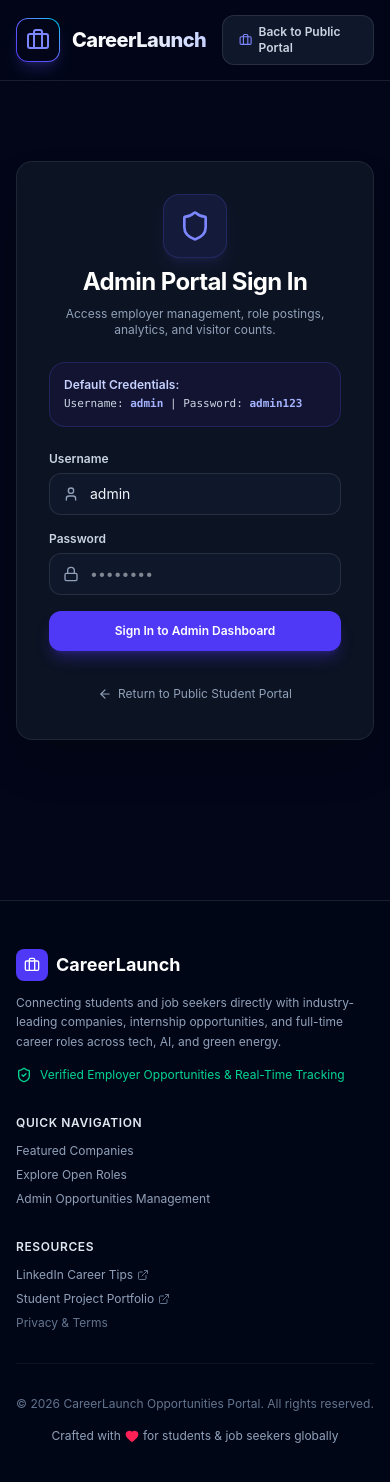
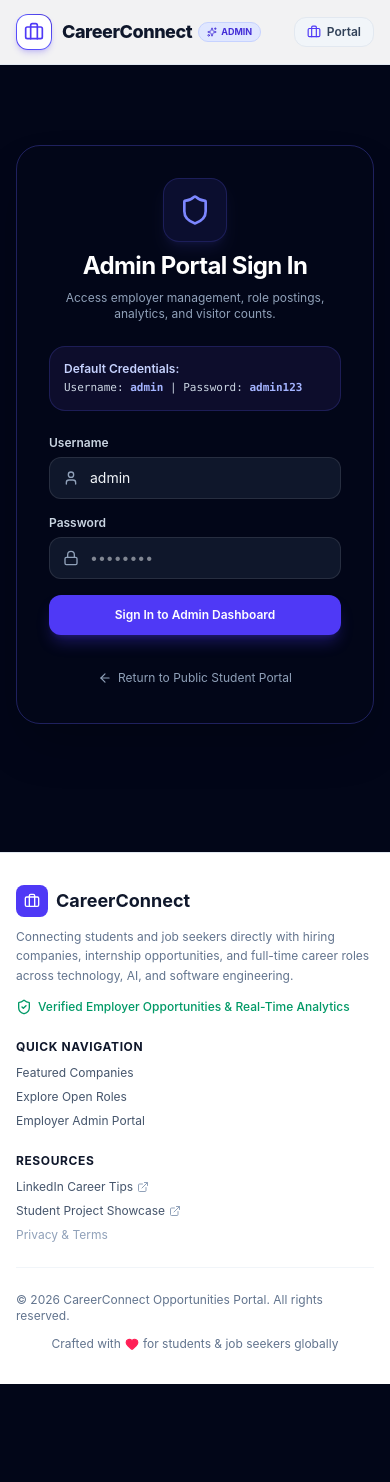
Before and after one commit to Tilak0907/career_webpage, a Next.js app: page /admin in a window 390 px wide. Shown: the top 1482 px of the page. After the commit the page ends 1384 px from the top, so only its background shows below. Built offline with nearby package versions, Linux system fonts and the light colour scheme; no server answers.

Commit message:
Redesign User Portal to crisp Light UI theme and 100% mobile responsiveness

```diff
--- a/src/app/globals.css
+++ b/src/app/globals.css
@@ -2,160 +2,153 @@
 
 @layer base {
   :root {
-    --bg-main: #0b0f19;
-    --bg-card: rgba(17, 24, 39, 0.75);
-    --bg-card-hover: rgba(31, 41, 55, 0.85);
-    --border-card: rgba(255, 255, 255, 0.08);
-    --border-glow: rgba(99, 102, 241, 0.4);
+    --bg-main-light: #f8fafc;
+    --bg-card-light: #ffffff;
+    --border-light: #e2e8f0;
+    --text-primary-light: #0f172a;
+    --text-secondary-light: #475569;
+    --text-muted-light: #64748b;
 
-    --primary: #6366f1;
-    --primary-hover: #4f46e5;
-    --primary-light: rgba(99, 102, 241, 0.15);
+    --primary-indigo: #4f46e5;
+    --primary-indigo-hover: #4338ca;
+    --primary-indigo-light: #e0e7ff;
 
-    --accent-cyan: #06b6d4;
-    --accent-emerald: #10b981;
-    --accent-rose: #f43f5e;
-    --accent-amber: #f59e0b;
-
-    --text-primary: #f8fafc;
-    --text-secondary: #94a3b8;
-    --text-muted: #64748b;
+    --accent-emerald: #059669;
+    --accent-rose: #e11d48;
+    --accent-amber: #d97706;
   }
 
   body {
-    background-color: var(--bg-main);
-    color: var(--text-primary);
+    background-color: var(--bg-main-light);
+    color: var(--text-primary-light);
     font-family: 'Inter', system-ui, -apple-system, BlinkMacSystemFont, 'Segoe UI', Roboto, Oxygen, Ubuntu, Cantarell, sans-serif;
     min-height: 100vh;
     overflow-x: hidden;
+    -webkit-tap-highlight-color: transparent;
   }
 }
 
-/* Glassmorphism Card Utility */
-.glass-card {
-  background: var(--bg-card);
-  backdrop-filter: blur(16px);
-  -webkit-backdrop-filter: blur(16px);
-  border: 1px solid var(--border-card);
-  border-radius: 1rem;
+/* Sleek Light Glassmorphism Card Utility */
+.light-card {
+  background: #ffffff;
+  border: 1px solid var(--border-light);
+  border-radius: 1.25rem;
+  box-shadow: 0 4px 20px -2px rgba(15, 23, 42, 0.05);
   transition: all 0.25s cubic-bezier(0.4, 0, 0.2, 1);
 }
 
-.glass-card:hover {
-  border-color: rgba(99, 102, 241, 0.3);
-  box-shadow: 0 10px 30px -10px rgba(99, 102, 241, 0.15);
+.light-card:hover {
+  border-color: #cbd5e1;
+  box-shadow: 0 12px 30px -8px rgba(79, 70, 229, 0.12);
 }
 
-.glass-modal {
-  background: rgba(15, 23, 42, 0.92);
-  backdrop-filter: blur(24px);
-  -webkit-backdrop-filter: blur(24px);
-  border: 1px solid rgba(255, 255, 255, 0.12);
-  box-shadow: 0 25px 50px -12px rgba(0, 0, 0, 0.6);
+.light-modal {
+  background: #ffffff;
+  border: 1px solid #cbd5e1;
+  box-shadow: 0 25px 50px -12px rgba(15, 23, 42, 0.25);
 }
 
-/* Glow Badges */
-.badge-indigo {
-  background: rgba(99, 102, 241, 0.12);
-  color: #818cf8;
-  border: 1px solid rgba(99, 102, 241, 0.25);
+/* Light Theme Badges */
+.badge-light-indigo {
+  background: #e0e7ff;
+  color: #3730a3;
+  border: 1px solid #c7d2fe;
 }
 
-.badge-emerald {
-  background: rgba(16, 185, 129, 0.12);
-  color: #34d399;
-  border: 1px solid rgba(16, 185, 129, 0.25);
+.badge-light-emerald {
+  background: #d1fae5;
+  color: #065f46;
+  border: 1px solid #a7f3d0;
 }
 
-.badge-rose {
-  background: rgba(244, 63, 94, 0.12);
-  color: #fb7185;
-  border: 1px solid rgba(244, 63, 94, 0.25);
+.badge-light-rose {
+  background: #ffe4e6;
+  color: #9f1239;
+  border: 1px solid #fecdd3;
 }
 
-.badge-amber {
-  background: rgba(245, 158, 11, 0.12);
-  color: #fbbf24;
-  border: 1px solid rgba(245, 158, 11, 0.25);
+.badge-light-amber {
+  background: #fef3c7;
+  color: #92400e;
+  border: 1px solid #fde68a;
 }
 
 /* Custom Scrollbars */
 ::-webkit-scrollbar {
-  width: 8px;
-  height: 8px;
+  width: 6px;
+  height: 6px;
 }
 
 ::-webkit-scrollbar-track {
-  background: rgba(15, 23, 42, 0.6);
+  background: #f1f5f9;
 }
 
 ::-webkit-scrollbar-thumb {
-  background: rgba(99, 102, 241, 0.3);
+  background: #cbd5e1;
   border-radius: 4px;
 }
 
 ::-webkit-scrollbar-thumb:hover {
-  background: rgba(99, 102, 241, 0.6);
+  background: #94a3b8;
 }
 
-/* Rich Text / CKEditor Render Formatting */
-.rich-content {
-  color: #cbd5e1;
-  line-height: 1.7;
+/* Rich Text / CKEditor Light Mode Formatting */
+.rich-content-light {
+  color: #334155;
+  line-height: 1.75;
 }
 
-.rich-content h1, .rich-content h2, .rich-content h3, .rich-content h4 {
-  color: #f8fafc;
+.rich-content-light h1,
+.rich-content-light h2,
+.rich-content-light h3,
+.rich-content-light h4 {
+  color: #0f172a;
   font-weight: 700;
   margin-top: 1.25rem;
   margin-bottom: 0.75rem;
+  line-height: 1.3;
 }
 
-.rich-content h1 { font-size: 1.5rem; }
-.rich-content h2 { font-size: 1.3rem; }
-.rich-content h3 { font-size: 1.15rem; }
-.rich-content h4 { font-size: 1.05rem; }
+.rich-content-light h1 { font-size: 1.4rem; }
+.rich-content-light h2 { font-size: 1.25rem; }
+.rich-content-light h3 { font-size: 1.1rem; }
+.rich-content-light h4 { font-size: 1.0rem; }
 
-.rich-content p {
+.rich-content-light p {
+  margin-bottom: 0.85rem;
+}
+
+.rich-content-light ul,
+.rich-content-light ol {
+  margin-left: 1.25rem;
+  margin-bottom: 0.85rem;
+}
+
+.rich-content-light ul { list-style-type: disc; }
+.rich-content-light ol { list-style-type: decimal; }
+
+.rich-content-light li {
+  margin-bottom: 0.3rem;
+}
+
+.rich-content-light strong {
+  color: #0f172a;
+}
+
+.rich-content-light blockquote {
+  border-left: 4px solid var(--primary-indigo);
+  padding-left: 1rem;
+  font-style: italic;
+  color: #475569;
+  background: #f1f5f9;
+  padding: 0.75rem 1rem;
+  border-radius: 0 0.5rem 0.5rem 0;
   margin-bottom: 1rem;
 }
 
-.rich-content ul, .rich-content ol {
-  margin-left: 1.5rem;
-  margin-bottom: 1rem;
+/* Mobile Responsiveness & Touch Utilities */
+@media (max-width: 640px) {
+  .rich-content-light h1 { font-size: 1.25rem; }
+  .rich-content-light h2 { font-size: 1.15rem; }
+  .rich-content-light h3 { font-size: 1.05rem; }
 }
-
-.rich-content ul { list-style-type: disc; }
-.rich-content ol { list-style-type: decimal; }
-
-.rich-content li {
-  margin-bottom: 0.35rem;
-}
-
-.rich-content strong {
-  color: #f1f5f9;
-}
-
-.rich-content blockquote {
-  border-left: 3px solid var(--primary);
-  padding-left: 1rem;
-  font-style: italic;
-  color: #94a3b8;
-  margin-bottom: 1rem;
-}
-
-/* Pulse Glow Animation */
-@keyframes pulse-glow {
-  0%, 100% {
-    opacity: 0.4;
-    transform: scale(1);
-  }
-  50% {
-    opacity: 0.8;
-    transform: scale(1.05);
-  }
-}
-
-.pulse-glow {
-  animation: pulse-glow 4s ease-in-out infinite;
-}
--- a/src/components/Footer.tsx
+++ b/src/components/Footer.tsx
@@ -2,54 +2,61 @@
 
 import React from 'react';
 import { Briefcase, Heart, ShieldCheck, ExternalLink } from 'lucide-react';
+import Link from 'next/link';
 
 export const Footer: React.FC = () => {
   return (
-    <footer className="w-full border-t border-white/10 bg-slate-950/90 text-slate-400 mt-20">
-      <div className="max-w-7xl mx-auto px-4 sm:px-6 lg:px-8 py-12">
-        <div className="grid grid-cols-1 md:grid-cols-4 gap-8 mb-8">
+    <footer className="w-full border-t border-slate-200 bg-white text-slate-600 mt-12 sm:mt-20">
+      <div className="max-w-7xl mx-auto px-4 sm:px-6 lg:px-8 py-8 sm:py-12">
+        <div className="grid grid-cols-1 md:grid-cols-4 gap-6 sm:gap-8 mb-6 sm:mb-8">
           {/* Brand Info */}
-          <div className="md:col-span-2 space-y-3">
+          <div className="md:col-span-2 space-y-2.5">
             <div className="flex items-center gap-2">
               <div className="w-8 h-8 rounded-lg bg-indigo-600 flex items-center justify-center">
                 <Briefcase className="w-4 h-4 text-white" />
               </div>
-              <span className="font-bold text-lg text-white">CareerLaunch</span>
+              <span className="font-bold text-lg text-slate-900">CareerConnect</span>
             </div>
-            <p className="text-xs text-slate-400 max-w-sm leading-relaxed">
-              Connecting students and job seekers directly with industry-leading companies, internship opportunities, and full-time career roles across tech, AI, and green energy.
+            <p className="text-xs text-slate-500 max-w-sm leading-relaxed">
+              Connecting students and job seekers directly with hiring companies, internship opportunities, and full-time career roles across technology, AI, and software engineering.
             </p>
-            <div className="flex items-center gap-2 text-xs text-emerald-400 pt-1">
+            <div className="flex items-center gap-1.5 text-xs text-emerald-600 font-medium pt-1">
               <ShieldCheck className="w-4 h-4" />
-              <span>Verified Employer Opportunities & Real-Time Tracking</span>
+              <span>Verified Employer Opportunities & Real-Time Analytics</span>
             </div>
           </div>
 
           {/* Quick Links */}
           <div>
-            <h4 className="text-xs font-semibold text-slate-200 uppercase tracking-wider mb-3">Quick Navigation</h4>
-            <ul className="space-y-2 text-xs">
-              <li><a href="#companies" className="hover:text-indigo-400 transition">Featured Companies</a></li>
-              <li><a href="#roles" className="hover:text-indigo-400 transition">Explore Open Roles</a></li>
-              <li><a href="#admin" className="hover:text-indigo-400 transition">Admin Opportunities Management</a></li>
+            <h4 className="text-xs font-bold text-slate-900 uppercase tracking-wider mb-2.5">Quick Navigation</h4>
+            <ul className="space-y-2 text-xs text-slate-600">
+              <li><Link href="/" className="hover:text-indigo-600 transition">Featured Companies</Link></li>
+              <li><Link href="/" className="hover:text-indigo-600 transition">Explore Open Roles</Link></li>
+              <li><Link href="/admin" className="hover:text-indigo-600 transition">Employer Admin Portal</Link></li>
             </ul>
           </div>
 
           {/* Resources & Support */}
           <div>
-            <h4 className="text-xs font-semibold text-slate-200 uppercase tracking-wider mb-3">Resources</h4>
-            <ul className="space-y-2 text-xs">
-              <li className="flex items-center gap-1"><a href="https://linkedin.com" target="_blank" rel="noreferrer" className="hover:text-indigo-400 transition">LinkedIn Career Tips</a> <ExternalLink className="w-3 h-3 text-slate-500" /></li>
-              <li className="flex items-center gap-1"><a href="https://github.com" target="_blank" rel="noreferrer" className="hover:text-indigo-400 transition">Student Project Portfolio</a> <ExternalLink className="w-3 h-3 text-slate-500" /></li>
-              <li><span className="text-slate-500">Privacy & Terms</span></li>
+            <h4 className="text-xs font-bold text-slate-900 uppercase tracking-wider mb-2.5">Resources</h4>
+            <ul className="space-y-2 text-xs text-slate-600">
+              <li className="flex items-center gap-1">
+                <a href="https://linkedin.com" target="_blank" rel="noreferrer" className="hover:text-indigo-600 transition">LinkedIn Career Tips</a>
+                <ExternalLink className="w-3 h-3 text-slate-400" />
+              </li>
+              <li className="flex items-center gap-1">
+                <a href="https://github.com" target="_blank" rel="noreferrer" className="hover:text-indigo-600 transition">Student Project Showcase</a>
+                <ExternalLink className="w-3 h-3 text-slate-400" />
+              </li>
+              <li><span className="text-slate-400">Privacy & Terms</span></li>
             </ul>
           </div>
         </div>
 
         {/* Bottom Copyright Bar */}
-        <div className="pt-8 border-t border-white/5 flex flex-col sm:flex-row items-center justify-between text-xs text-slate-500 gap-4">
-          <p>© 2026 CareerLaunch Opportunities Portal. All rights reserved.</p>
-          <div className="flex items-center gap-1 text-slate-400">
+        <div className="pt-6 border-t border-slate-100 flex flex-col sm:flex-row items-center justify-between text-xs text-slate-500 gap-3">
+          <p>© 2026 CareerConnect Opportunities Portal. All rights reserved.</p>
+          <div className="flex items-center gap-1 text-slate-500">
             <span>Crafted with</span>
             <Heart className="w-3.5 h-3.5 text-rose-500 fill-rose-500" />
             <span>for students & job seekers globally</span>
--- a/src/components/Header.tsx
+++ b/src/components/Header.tsx
@@ -1,7 +1,7 @@
 'use client';
 
-import React from 'react';
-import { Briefcase, Search, Sparkles } from 'lucide-react';
+import React, { useState } from 'react';
+import { Briefcase, Search, Sparkles, X, Shield, ArrowRight } from 'lucide-react';
 import Link from 'next/link';
 
 interface HeaderProps {
@@ -15,60 +15,105 @@ export const Header: React.FC<HeaderProps> = ({
   setSearchQuery,
   isAdminPage = false,
 }) => {
+  const [isMobileSearchOpen, setIsMobileSearchOpen] = useState(false);
+
   return (
-    <header className="sticky top-0 z-40 w-full border-b border-white/10 bg-slate-950/80 backdrop-blur-md transition-all">
-      <div className="max-w-7xl mx-auto px-4 sm:px-6 lg:px-8 h-20 flex items-center justify-between gap-4">
+    <header className="sticky top-0 z-40 w-full border-b border-slate-200 bg-white/95 backdrop-blur-md shadow-xs transition-all">
+      <div className="max-w-7xl mx-auto px-4 sm:px-6 lg:px-8 h-16 sm:h-20 flex items-center justify-between gap-3">
         {/* Logo & Portal Title */}
-        <Link href="/" className="flex items-center gap-3 group">
-          <div className="w-11 h-11 rounded-xl bg-gradient-to-tr from-indigo-600 via-indigo-500 to-cyan-400 p-[1px] shadow-lg shadow-indigo-500/20 group-hover:scale-105 transition-transform">
-            <div className="w-full h-full bg-slate-950 rounded-[11px] flex items-center justify-center">
-              <Briefcase className="w-6 h-6 text-indigo-400" />
+        <Link href="/" className="flex items-center gap-2.5 sm:gap-3 group shrink-0">
+          <div className="w-9 h-9 sm:w-11 sm:h-11 rounded-xl bg-gradient-to-tr from-indigo-600 via-indigo-500 to-indigo-700 p-[1px] shadow-md shadow-indigo-600/20 group-hover:scale-105 transition-transform">
+            <div className="w-full h-full bg-white rounded-[11px] flex items-center justify-center">
+              <Briefcase className="w-5 h-5 sm:w-6 sm:h-6 text-indigo-600" />
             </div>
           </div>
           <div>
-            <div className="flex items-center gap-2">
-              <span className="font-extrabold text-xl tracking-tight bg-gradient-to-r from-white via-slate-100 to-indigo-200 bg-clip-text text-transparent">
-                CareerLaunch
+            <div className="flex items-center gap-1.5 sm:gap-2">
+              <span className="font-extrabold text-lg sm:text-xl tracking-tight text-slate-900">
+                CareerConnect
               </span>
-              <span className="hidden sm:inline-flex items-center gap-1 text-[10px] font-semibold uppercase px-2.5 py-0.5 rounded-full bg-indigo-500/10 text-indigo-400 border border-indigo-500/20">
+              <span className="inline-flex items-center gap-1 text-[9px] sm:text-[10px] font-bold uppercase px-2 py-0.5 rounded-full bg-indigo-100 text-indigo-700 border border-indigo-200">
                 <Sparkles className="w-2.5 h-2.5" /> {isAdminPage ? 'Admin' : 'Portal'}
               </span>
             </div>
-            <p className="text-xs text-slate-400 hidden sm:block">
-              {isAdminPage ? 'Employer & Opportunity Controls' : 'Empowering Students & Top Talent'}
+            <p className="text-[11px] text-slate-500 hidden sm:block">
+              {isAdminPage ? 'Employer & Opportunity Controls' : 'Discover Student & Career Opportunities'}
             </p>
           </div>
         </Link>
 
-        {/* Global Search Bar (Only shown on User Portal page) */}
+        {/* Global Search Bar (Shown on User Portal page) */}
         {!isAdminPage && setSearchQuery && (
-          <div className="flex-1 max-w-md hidden md:block">
-            <div className="relative">
+          <div className="flex-1 max-w-md mx-2 sm:mx-4">
+            {/* Desktop Search Input */}
+            <div className="relative hidden md:block">
               <Search className="absolute left-3.5 top-1/2 -translate-y-1/2 w-4 h-4 text-slate-400" />
               <input
                 type="text"
                 value={searchQuery}
                 onChange={(e) => setSearchQuery(e.target.value)}
                 placeholder="Search companies, roles, or skills..."
-                className="w-full pl-10 pr-4 py-2.5 bg-slate-900/90 text-sm text-slate-100 placeholder-slate-500 rounded-xl border border-white/10 focus:outline-none focus:border-indigo-500 focus:ring-1 focus:ring-indigo-500 transition"
+                className="w-full pl-10 pr-4 py-2 bg-slate-100/80 text-xs sm:text-sm text-slate-900 placeholder-slate-400 rounded-xl border border-slate-200 focus:bg-white focus:outline-none focus:border-indigo-500 focus:ring-2 focus:ring-indigo-500/20 transition"
               />
+              {searchQuery && (
+                <button
+                  onClick={() => setSearchQuery('')}
+                  className="absolute right-3 top-1/2 -translate-y-1/2 text-slate-400 hover:text-slate-600"
+                >
+                  <X className="w-3.5 h-3.5" />
+                </button>
+              )}
+            </div>
+
+            {/* Mobile Search Toggle Icon */}
+            <div className="md:hidden flex justify-end">
+              <button
+                onClick={() => setIsMobileSearchOpen(!isMobileSearchOpen)}
+                className="p-2 text-slate-600 hover:text-indigo-600 rounded-xl bg-slate-100 border border-slate-200"
+                aria-label="Toggle mobile search"
+              >
+                <Search className="w-4 h-4" />
+              </button>
             </div>
           </div>
         )}
 
-        {/* Right Section Actions - Clean User View with no Admin Login button */}
+        {/* Right Section Actions */}
         {isAdminPage && (
-          <div className="flex items-center gap-3">
+          <div className="flex items-center gap-2 shrink-0">
             <Link
               href="/"
-              className="flex items-center gap-1.5 px-4 py-2 text-xs font-semibold rounded-xl bg-slate-900 hover:bg-slate-800 text-slate-300 hover:text-white border border-white/10 transition-all cursor-pointer"
+              className="flex items-center gap-1.5 px-3 py-1.5 sm:px-4 sm:py-2 text-xs font-semibold rounded-xl bg-slate-100 hover:bg-slate-200 text-slate-700 border border-slate-200 transition"
             >
-              <Briefcase className="w-4 h-4 text-indigo-400" />
-              <span>Back to Public Portal</span>
+              <Briefcase className="w-3.5 h-3.5 text-indigo-600" />
+              <span className="hidden sm:inline">Back to</span> Portal
             </Link>
           </div>
         )}
       </div>
+
+      {/* Expanded Mobile Search Input Drawer */}
+      {!isAdminPage && setSearchQuery && isMobileSearchOpen && (
+        <div className="md:hidden px-4 pb-3 pt-1 border-t border-slate-100 bg-white animate-in slide-in-from-top-2 duration-150">
+          <div className="relative">
+            <Search className="absolute left-3.5 top-1/2 -translate-y-1/2 w-4 h-4 text-slate-400" />
+            <input
+              type="text"
+              value={searchQuery}
+              onChange={(e) => setSearchQuery(e.target.value)}
+              placeholder="Search companies or job roles..."
+              autoFocus
+              className="w-full pl-10 pr-9 py-2.5 bg-slate-100 text-sm text-slate-900 rounded-xl border border-slate-300 focus:outline-none focus:border-indigo-600"
+            />
+            <button
+              onClick={() => setIsMobileSearchOpen(false)}
+              className="absolute right-3 top-1/2 -translate-y-1/2 text-slate-400 hover:text-slate-600"
+            >
+              <X className="w-4 h-4" />
+            </button>
+          </div>
+        </div>
+      )}
     </header>
   );
 };
```
Also changed, not shown: src/components/RoleDetailModal.tsx (+57 -53 lines), src/components/UserPortal.tsx (+75 -71 lines).
